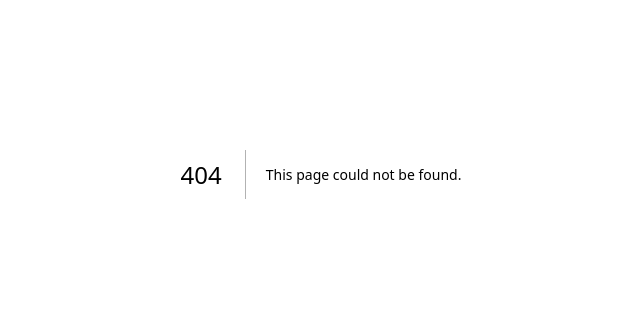
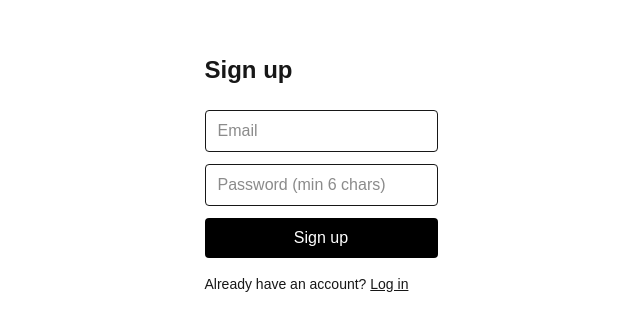
Before and after one commit to Nadeeshasanjaya/Task-Tracker-web-App, a Next.js app: page /signup in a window 1280 px wide. Before the commit this address had no page. Shown: the part 226-556 px from the top of the page, without its empty margins (319-959 px from the left). Built offline with nearby package versions, Linux system fonts and the light colour scheme; no server answers.

Commit message:
feat(auth): add supabase auth pages, browser client, and route middleware

```diff
--- /dev/null
+++ b/lib/supabase/client.ts
@@ -0,0 +1,10 @@
+"use client";
+
+import { createBrowserClient } from "@supabase/ssr";
+
+export function createSupabaseBrowserClient() {
+  return createBrowserClient(
+    process.env.NEXT_PUBLIC_SUPABASE_URL!,
+    process.env.NEXT_PUBLIC_SUPABASE_ANON_KEY!,
+  );
+}
--- /dev/null
+++ b/middleware.ts
@@ -0,0 +1,52 @@
+import { createServerClient } from "@supabase/ssr";
+import { NextResponse, type NextRequest } from "next/server";
+
+export async function middleware(request: NextRequest) {
+  let response = NextResponse.next({ request });
+
+  const supabase = createServerClient(
+    process.env.NEXT_PUBLIC_SUPABASE_URL!,
+    process.env.NEXT_PUBLIC_SUPABASE_ANON_KEY!,
+    {
+      cookies: {
+        getAll() {
+          return request.cookies.getAll();
+        },
+        setAll(cookiesToSet) {
+          cookiesToSet.forEach(({ name, value }) =>
+            request.cookies.set(name, value),
+          );
+          response = NextResponse.next({ request });
+          cookiesToSet.forEach(({ name, value, options }) =>
+            response.cookies.set(name, value, options),
+          );
+        },
+      },
+    },
+  );
+
+  const {
+    data: { user },
+  } = await supabase.auth.getUser();
+
+  // Redirect unauthenticated users away from protected pages
+  const isAuthPage =
+    request.nextUrl.pathname.startsWith("/login") ||
+    request.nextUrl.pathname.startsWith("/signup");
+
+  if (!user && !isAuthPage && request.nextUrl.pathname !== "/") {
+    return NextResponse.redirect(new URL("/login", request.url));
+  }
+
+  if (user && isAuthPage) {
+    return NextResponse.redirect(new URL("/dashboard", request.url));
+  }
+
+  return response;
+}
+
+export const config = {
+  matcher: [
+    "/((?!_next/static|_next/image|favicon.ico|api|.*\\.(?:svg|png|jpg|jpeg|gif|webp)$).*)",
+  ],
+};
--- /dev/null
+++ b/src/app/dashboard/page.tsx
@@ -0,0 +1,12 @@
+import { requireUser } from "@/lib/auth";
+
+export default async function DashboardPage() {
+  const user = await requireUser();
+
+  return (
+    <main className="p-6">
+      <h1 className="text-2xl font-bold">Dashboard</h1>
+      <p className="mt-2 text-sm text-gray-600">Logged in as {user.email}</p>
+    </main>
+  );
+}
--- /dev/null
+++ b/src/app/login/page.tsx
@@ -0,0 +1,71 @@
+"use client";
+
+import { useState } from "react";
+import { useRouter } from "next/navigation";
+import { createSupabaseBrowserClient } from "@/lib/supabase/client";
+
+export default function LoginPage() {
+  const router = useRouter();
+  const supabase = createSupabaseBrowserClient();
+  const [email, setEmail] = useState("");
+  const [password, setPassword] = useState("");
+  const [error, setError] = useState<string | null>(null);
+  const [loading, setLoading] = useState(false);
+
+  async function handleSubmit(e: React.FormEvent) {
+    e.preventDefault();
+    setError(null);
+    setLoading(true);
+
+    const { error } = await supabase.auth.signInWithPassword({
+      email,
+      password,
+    });
+
+    setLoading(false);
+    if (error) {
+      setError(error.message);
+      return;
+    }
+    router.push("/dashboard");
+    router.refresh();
+  }
+
+  return (
+    <main className="mx-auto flex min-h-screen max-w-sm flex-col justify-center p-6">
+      <h1 className="mb-6 text-2xl font-bold">Log in</h1>
+      <form onSubmit={handleSubmit} className="flex flex-col gap-3">
+        <input
+          type="email"
+          placeholder="Email"
+          value={email}
+          onChange={(e) => setEmail(e.target.value)}
+          required
+          className="rounded border px-3 py-2"
+        />
+        <input
+          type="password"
+          placeholder="Password"
+          value={password}
+          onChange={(e) => setPassword(e.target.value)}
+          required
+          className="rounded border px-3 py-2"
+        />
+        {error && <p className="text-sm text-red-600">{error}</p>}
+        <button
+          type="submit"
+          disabled={loading}
+          className="rounded bg-black px-4 py-2 text-white disabled:opacity-50"
+        >
+          {loading ? "Logging in..." : "Log in"}
+        </button>
+      </form>
+      <p className="mt-4 text-sm">
+        No account?{" "}
+        <a href="/signup" className="underline">
+          Sign up
+        </a>
+      </p>
+    </main>
+  );
+}
--- a/src/app/page.tsx
+++ b/src/app/page.tsx
@@ -1,69 +1,5 @@
-import Image from "next/image";
+import { redirect } from "next/navigation";
 
 export default function Home() {
-  return (
-    <div className="flex flex-col flex-1 items-center justify-center bg-zinc-50 font-sans dark:bg-black">
-      <main className="flex flex-1 w-full max-w-3xl flex-col items-center justify-between py-32 px-16 bg-white dark:bg-black sm:items-start">
-        <Image
-          className="dark:invert h-5 w-[100px]"
-          src="/next.svg"
-          alt="Next.js logo"
-          width={100}
-          height={20}
-          priority
-        />
-        <div className="flex flex-col items-center gap-6 text-center sm:items-start sm:text-left">
-          <h1 className="max-w-xs text-3xl font-semibold leading-10 tracking-tight text-black dark:text-zinc-50">
-            To get started, edit the{" "}
-            <code className="rounded bg-black/[.06] px-1.5 py-0.5 font-mono text-[0.9em] dark:bg-white/[.08]">
-              page.tsx
-            </code>{" "}
-            file.
-          </h1>
-          <p className="max-w-md text-lg leading-8 text-zinc-600 dark:text-zinc-400">
-            Looking for a starting point or more instructions? Head over to{" "}
-            <a
-              href="https://vercel.com/templates?framework=next.js&utm_source=create-next-app&utm_medium=appdir-template-tw&utm_campaign=create-next-app"
-              className="font-medium text-zinc-950 dark:text-zinc-50"
-            >
-              Templates
-            </a>{" "}
-            or the{" "}
-            <a
-              href="https://nextjs.org/learn?utm_source=create-next-app&utm_medium=appdir-template-tw&utm_campaign=create-next-app"
-              className="font-medium text-zinc-950 dark:text-zinc-50"
-            >
-              Learning
-            </a>{" "}
-            center.
-          </p>
-        </div>
-        <div className="flex flex-col gap-4 text-base font-medium sm:flex-row">
-          <a
-            className="flex h-12 w-full items-center justify-center gap-2 rounded-full bg-foreground px-5 text-background transition-colors hover:bg-[#383838] dark:hover:bg-[#ccc] md:w-[158px]"
-            href="https://vercel.com/new?utm_source=create-next-app&utm_medium=appdir-template-tw&utm_campaign=create-next-app"
-            target="_blank"
-            rel="noopener noreferrer"
-          >
-            <Image
-              className="dark:invert h-[14px] w-4"
-              src="/vercel.svg"
-              alt="Vercel logomark"
-              width={16}
-              height={14}
-            />
-            Deploy Now
-          </a>
-          <a
-            className="flex h-12 w-full items-center justify-center rounded-full border border-solid border-black/[.08] px-5 transition-colors hover:border-transparent hover:bg-black/[.04] dark:border-white/[.145] dark:hover:bg-[#1a1a1a] md:w-[158px]"
-            href="https://nextjs.org/docs?utm_source=create-next-app&utm_medium=appdir-template-tw&utm_campaign=create-next-app"
-            target="_blank"
-            rel="noopener noreferrer"
-          >
-            Documentation
-          </a>
-        </div>
-      </main>
-    </div>
-  );
+  redirect("/dashboard");
 }
--- /dev/null
+++ b/src/app/signup/page.tsx
@@ -0,0 +1,78 @@
+"use client";
+
+import { useState } from "react";
+import { useRouter } from "next/navigation";
+import { createSupabaseBrowserClient } from "@/lib/supabase/client";
+
+export default function SignupPage() {
+  const router = useRouter();
+  const supabase = createSupabaseBrowserClient();
+  const [email, setEmail] = useState("");
+  const [password, setPassword] = useState("");
+  const [error, setError] = useState<string | null>(null);
+  const [message, setMessage] = useState<string | null>(null);
+  const [loading, setLoading] = useState(false);
+
+  async function handleSubmit(e: React.FormEvent) {
+    e.preventDefault();
+    setError(null);
+    setMessage(null);
+    setLoading(true);
+
+    const { data, error } = await supabase.auth.signUp({ email, password });
+
+    setLoading(false);
+    if (error) {
+      setError(error.message);
+      return;
+    }
+
+    if (!data.session) {
+      setMessage("Account created. Check your email to confirm your account, then log in.");
+      return;
+    }
+
+    router.push("/dashboard");
+    router.refresh();
+  }
+
+  return (
+    <main className="mx-auto flex min-h-screen max-w-sm flex-col justify-center p-6">
+      <h1 className="mb-6 text-2xl font-bold">Sign up</h1>
+      <form onSubmit={handleSubmit} className="flex flex-col gap-3">
+        <input
+          type="email"
+          placeholder="Email"
+          value={email}
+          onChange={(e) => setEmail(e.target.value)}
+          required
+          className="rounded border px-3 py-2"
+        />
+        <input
+          type="password"
+          placeholder="Password (min 6 chars)"
+          value={password}
+          onChange={(e) => setPassword(e.target.value)}
+          required
+          minLength={6}
+          className="rounded border px-3 py-2"
+        />
+        {error && <p className="text-sm text-red-600">{error}</p>}
+        {message && <p className="text-sm text-green-700">{message}</p>}
+        <button
+          type="submit"
+          disabled={loading}
+          className="rounded bg-black px-4 py-2 text-white disabled:opacity-50"
+        >
+          {loading ? "Creating account..." : "Sign up"}
+        </button>
+      </form>
+      <p className="mt-4 text-sm">
+        Already have an account?{" "}
+        <a href="/login" className="underline">
+          Log in
+        </a>
+      </p>
+    </main>
+  );
+}
```
